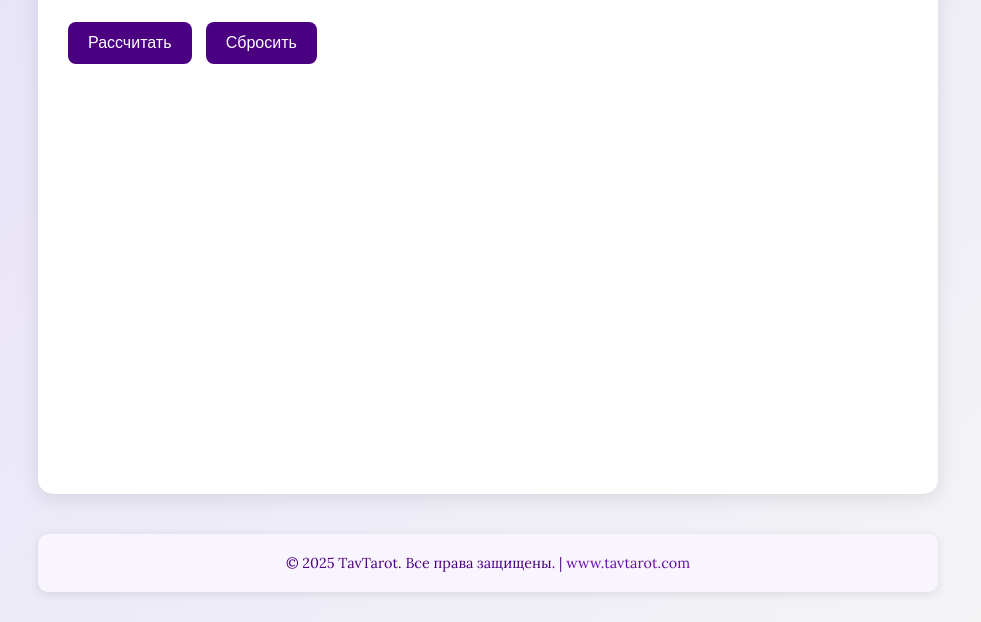
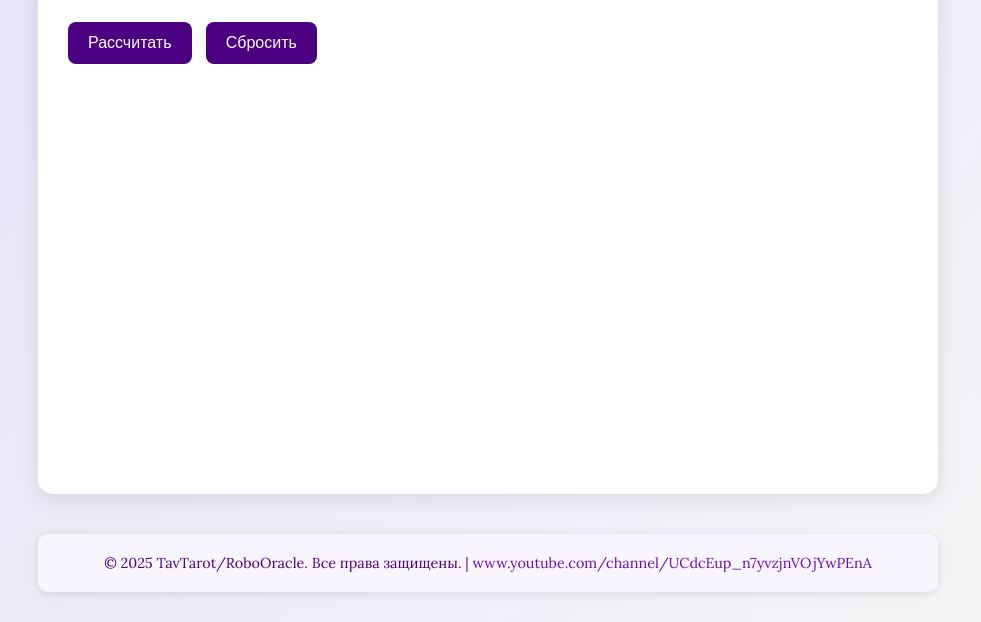
Before and after one commit to LoveRobots666/TavTarot, a plain HTML site: page index.html in a window 1280 px wide. Shown: the part 238-860 px from the top of the page, without its empty margins (152-1133 px from the left). Drawn offline with Linux system fonts and the light colour scheme.

Commit message:
index.html

```diff
--- a/index.html
+++ b/index.html
@@ -168,7 +168,7 @@
         </div>
     </div>
     <footer>
-        © 2025 TavTarot. Все права защищены. | <a href="http://www.tavtarot.com">www.tavtarot.com</a>
+        © 2025 TavTarot/RoboOracle. Все права защищены. | <a href="https://www.youtube.com/channel/UCdcEup_n7yvzjnVOjYwPEnA">www.youtube.com/channel/UCdcEup_n7yvzjnVOjYwPEnA</a>
     </footer>
 
     <script>
```
